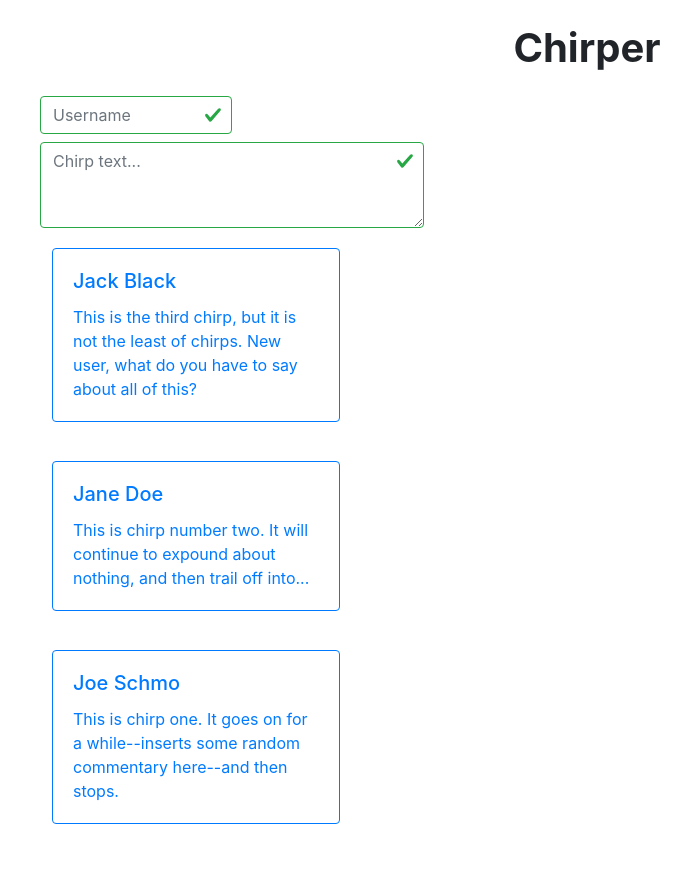
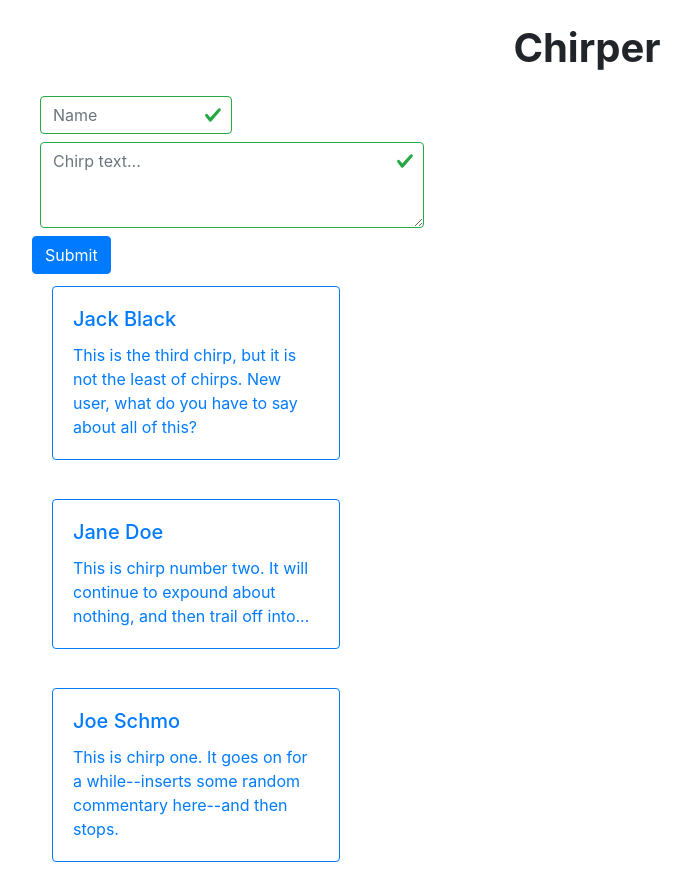
Before and after one commit to cordellr/chirper-app, a React (Create React App) app: page / in a window 1280 px wide. Shown: the whole page, without its empty margins (53-744 px from the left). Before the commit the page ends 852 px from the top, so only its background shows below. Built offline with nearby package versions, Linux system fonts and the light colour scheme.

Commit message:
Last commit for day

```diff
--- a/src/components/inputForm.jsx
+++ b/src/components/inputForm.jsx
@@ -1,26 +1,29 @@
-import React from "react";
+import React, { Component } from "react";
 
-const InputForm = () => {
+class InputForm extends Component {
+  render() {
     return (
-    <form>
+      <form onSubmit={this.handleSubmit}>
         <div className="form-group m-2" style={{ maxWidth: "12rem" }}>
           <input
             type="text"
             className="form-control is-valid"
-          id="exampleFormControlInput1"
-          placeholder="Username"
+            placeholder="Name"
           />
         </div>
         <div className="form-group m-2" style={{ maxWidth: "24rem" }}>
           <textarea
             className="form-control is-valid"
-          id="exampleFormControlTextarea1"
             placeholder="Chirp text..."
             rows="3"
           />
         </div>
+        <button type="submit" className="btn btn-primary">
+          Submit
+        </button>
       </form>
     );
-};
+  }
+}
 
 export default InputForm;
--- a/src/components/messageContainer.jsx
+++ b/src/components/messageContainer.jsx
@@ -23,7 +23,12 @@ class MessageContainer extends Component {
         messageText:
           "This is the third chirp, but it is not the least of chirps. New user, what do you have to say about all of this?"
       }
-    ]
+    ],
+
+    chirp: {
+      author: "",
+      messageText: ""
+    }
   };
 
   render() {
```
Lines whose indentation alone changed are shown as unchanged.
